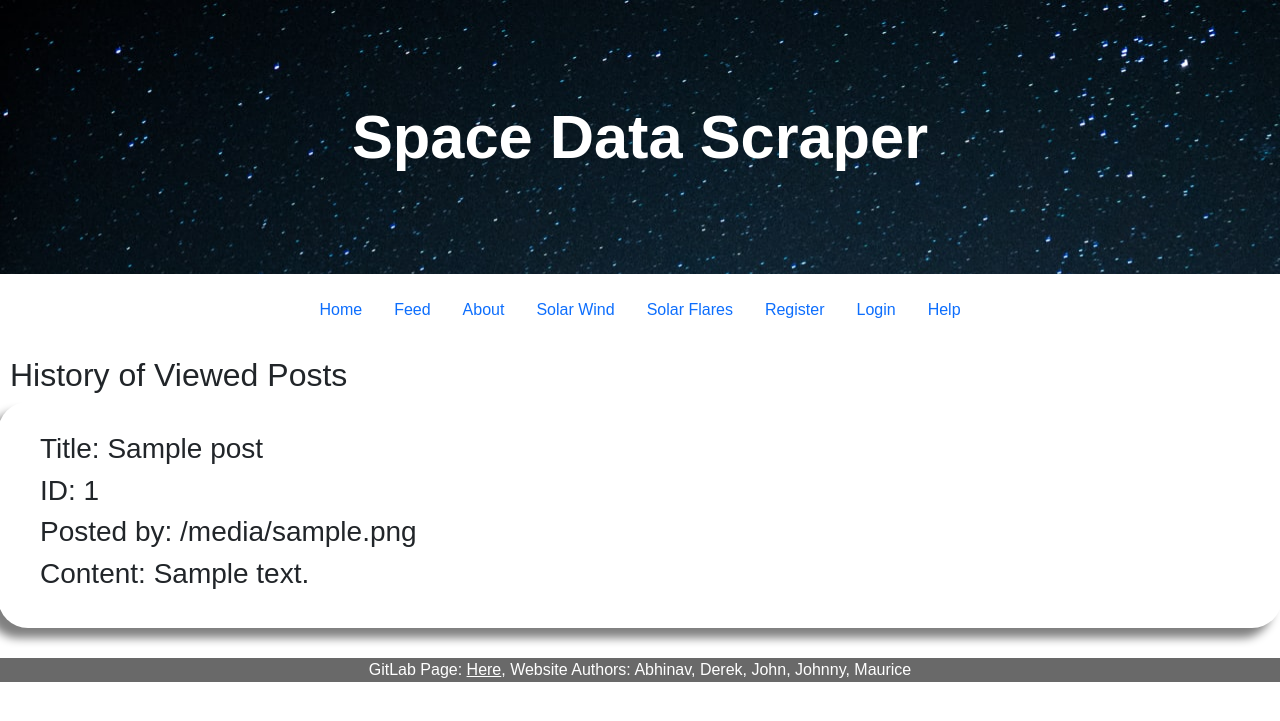
After one commit to jcsantoto/cmsc435-space-data-scraper, a Flask app: template src/templates/history.html in a window 1280 px wide. The commit adds this page. Shown: the top 721 px of the page. Run offline with Flask 2, Linux system fonts and the light colour scheme; the template is opened without the code that fills it: most values are stand-ins (such as "Sample title", 1, 10 or a date in 2020).

Commit message:
Post history viewer

```diff
--- a/src/flask_app.py
+++ b/src/flask_app.py
@@ -40,6 +40,7 @@ class User(db.Model, UserMixin):
     thres_temp = db.Column(db.Float, default=float('inf'))
     thres_dens = db.Column(db.Float, default=float('inf'))
     thres_speed = db.Column(db.Float, default=float('inf'))
+    post_history = db.Column(db.String(30), default="")
 
     def __repr__(self):
         return f"User('{self.username}', '{self.email}', '{self.biography}')"
@@ -198,6 +199,20 @@ def account():
         form.biography.data = current_user.biography
     return render_template('account.html', title='Account', form=form)
 
+@app.route("/history")
+@login_required
+def history():
+    user = User.query.filter_by(id=current_user.id).first()
+    user_history = user.post_history.split(",")
+
+    posts = []
+
+    for i in range(len(user_history)):
+        p = Post.query.filter_by(id=user_history[i]).first()
+        u = User.query.filter_by(id=p.user_id).first()
+        posts.append({"title": p.title, "poster": u.username, "id": p.id, "content": p.content})
+
+    return render_template('history.html', history=posts)
 
 @app.route("/help")
 def help():
--- /dev/null
+++ b/src/templates/history.html
@@ -0,0 +1,23 @@
+{% extends "template.html" %}
+
+{% block content %}
+
+<div>
+    <h2>History of Viewed Posts</h2>
+    <div>
+        {% for post in history %}
+        <div class="row page-row">
+            <h3> Title: {{ post["title"]}}  </h3>
+            <h3> ID: {{ post["id"]}}  </h3>
+            <h3> Posted by: {{ post["poster"]}}  </h3>
+            <h3> Content: {{ post["content"]}}  </h3>
+            <br>
+        </div>
+        {% endfor %}
+
+    </div>
+</div>
+
+
+
+{% endblock %}
--- a/src/templates/template.html
+++ b/src/templates/template.html
@@ -45,6 +45,9 @@
                     <li class="nav-item">
                         <a href="/account" class="nav-link" onmouseover="setActivePage(this)" onmouseout="setNonActivePage(this)">Account</a>
                     </li>
+                    <li class="nav-item">
+                        <a href="/history" class="nav-link" onmouseover="setActivePage(this)" onmouseout="setNonActivePage(this)">History</a>
+                    </li>
                  {% else %}
                     <li class="nav-item">
                         <a href="/register" class="nav-link" onmouseover="setActivePage(this)" onmouseout="setNonActivePage(this)">Register</a>
```
